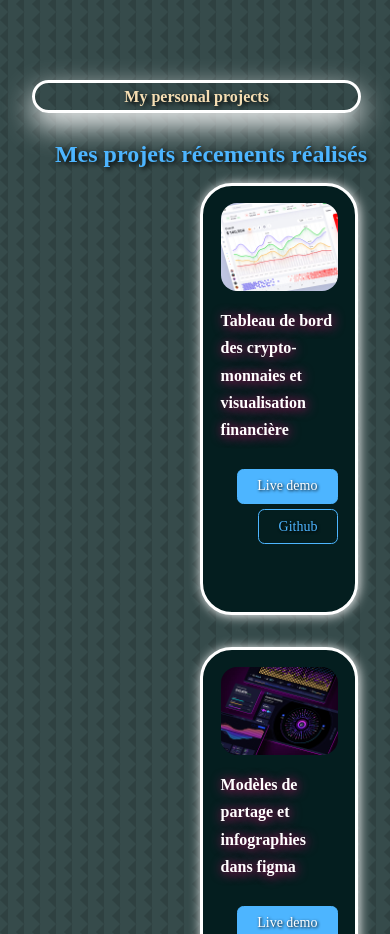
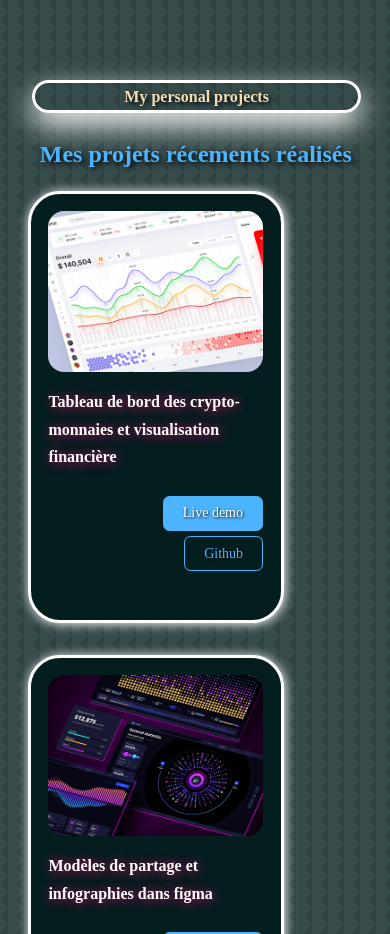
Before and after one commit to Mouhamed1003/keenprogrammer.com, a React (Create React App) app: page / in a window 390 px wide. Shown: the part 5620-6554 px from the top of the page. Built offline with nearby package versions, Linux system fonts and the light colour scheme.

Commit message:
Update portfolio.css

```diff
--- a/src/components/portfolio/portfolio.css
+++ b/src/components/portfolio/portfolio.css
@@ -80,8 +80,13 @@
     .portfolio_container {
         grid-template-columns: 1fr;
         gap: 2rem;
-        width: auto;
-        right: 0.9rem;
+        width: 17rem;
+        padding: 0.5rem; /* Réduire le padding pour les très petits écrans */
+        margin-left: 3.7em;
+    }
+    #portfolio {
+        padding-top: 117rem;
+        height: auto; /* Ajuster automatiquement la hauteur */
     }
     .portfolio_item {
         width: 100%; /* Prendre toute la largeur disponible */
@@ -90,7 +95,7 @@
         margin-bottom: .5rem;
         margin-top: 1.3rem;
         text-shadow: 2px 2px 5px black;
-        margin-left: 2rem;
+        margin-left: 0.1rem;
     }
     #portfolio h5 {
         font-size: 1rem;
@@ -113,12 +118,15 @@
         padding-top: 117rem;
         height: auto; /* Ajuster automatiquement la hauteur */
     }
+    #portfolio h2 {
+        margin-left: 0.1rem;
+    }
     .portfolio_container {
         grid-template-columns: 1fr;
         gap: 2rem;
-        width: auto;
-        padding: 0 0.5rem; /* Réduire le padding pour les très petits écrans */
-        margin-left: 13.6em;
+        width: 17rem;
+        padding: 0.5rem; /* Réduire le padding pour les très petits écrans */
+        margin-left: 3.7em;
     }
     .portfolio_item {
         width: 100%; /* Prendre toute la largeur disponible */
```
